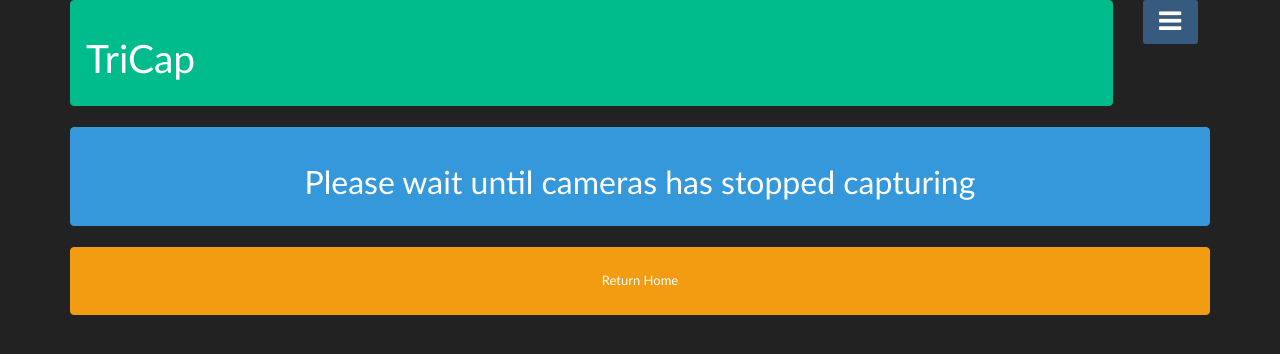
After one commit to WildEyeConservation/tricap, a Flask app: template app/templates/camera/wait.html in a window 1280 px wide. The commit adds this page. Shown: the top 354 px of the page. Run offline with Flask 2, Linux system fonts and the light colour scheme; the template is opened without the code that fills it, so the values that code supplies are empty; parts of the project's set-up code (start-up, migrations or seed data) failed here and were passed over; some libraries are stand-ins or nearby versions.

Commit message:
Added wait page for safety of use when the cameras are active

```diff
--- a/app/templates/camera/camera.html
+++ b/app/templates/camera/camera.html
@@ -11,14 +11,14 @@
 
             <div class="col-sm-4">
                 <div class="alert alert-info" id="middle_camera">
-                    <h3>Middle Camera: {{serial_number[0]}}</h3>
+                    <h3>Front Camera: {{serial_number[0]}}</h3>
                     <h5>Battery level: {{battery[0]}}%</h5>
                     <h5>Free space: {{free_space[0]}} Mb</h5>
                 </div>
             </div>
             <div class="col-sm-4">
                 <div class="alert alert-info" id="front_camera">
-                    <h3>Front Camera: {{serial_number[1]}}</h3>
+                    <h3>Middle Camera: {{serial_number[1]}}</h3>
                     <h5>Battery level: {{battery[1]}}%</h5>
                     <h5>Free space: {{free_space[1]}} Mb</h5>
                 </div>
--- /dev/null
+++ b/app/templates/camera/wait.html
@@ -0,0 +1,19 @@
+{% extends "base.html" %}
+{% block content %}
+
+    <div class='container'>
+        <div class="row">
+            <div class="col-md-12">
+                <div class="alert alert-info" style="text-align:center;" id="wait_message">
+                    <h2>Please wait until cameras has stopped capturing</h2>
+                </div>
+            </div>
+            <div class="col-sm-12">
+                <div class="alert alert-warning" style="text-align:center;" id="home_button">
+                    <a href="{{ url_for('home.index')}}" class="btn btn-sm" style="color: white;" >Return Home</a>
+                </div>
+            </div>
+        </div>
+    </div>
+
+{% endblock %}
--- a/app/templates/js/home.js
+++ b/app/templates/js/home.js
@@ -180,12 +180,6 @@ var startStopFollowUp = function (data) {
         $('[name="btn_startstop"]').html('Stop');
     } else { // Data capture has not started
         camRefreshTimer.stopTimer();
-//        if(data.override == "1"){
-//            $('[name="btn_startstop"]').html('Start Automatic');
-//        } else {
-//            //$('[name="btn_startstop"]').html('Start');
-//        }
-        //$('[name="btn_startstop"]').html('Start'); //TODO automated and manual displayed with start
     }
 };
 
--- a/sensors/altitude_switch.py
+++ b/sensors/altitude_switch.py
@@ -7,8 +7,6 @@ import local_paths
 from enum import Enum
 from support.configure import TricapConfig
 from config import OVERRIDESTATE
-
-# CAMERA_STATES = Enum("CamState", ["UNINITIALISED", "INITIALISED", "CAPTURING", "ERROR_CONFIG", "ERROR_CAPTURE"])
 
 
 class AltiSwitch(Observer):
--- a/sensors/cam_manager.py
+++ b/sensors/cam_manager.py
@@ -93,6 +93,9 @@ class TriCapCamsManager:
 
     def get_cameras_as_list(self):
         return self._cameras
+
+    def get_state(self):
+        return self.state
 
     def _find_cameras(self):
         self._cameras = []
```
Also changed, not shown: app/views/camera.py (+11 -7 lines).
